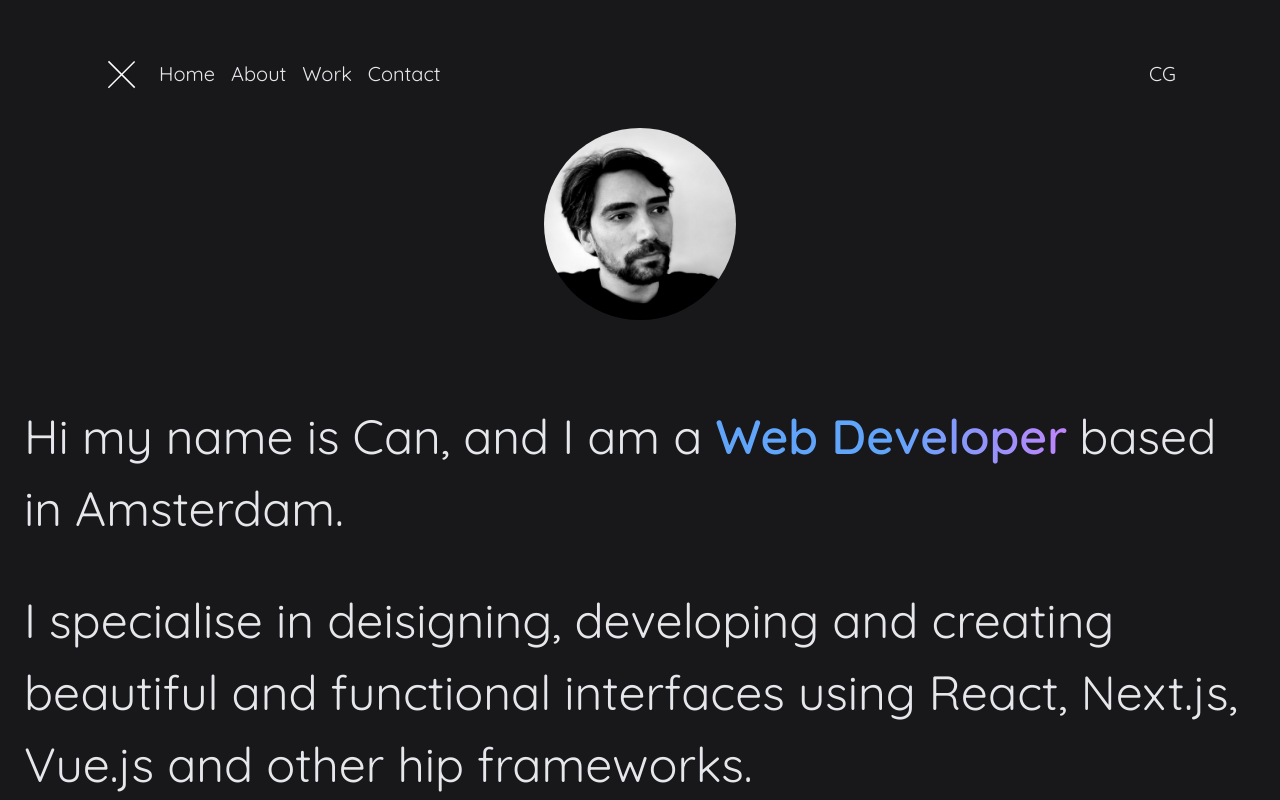
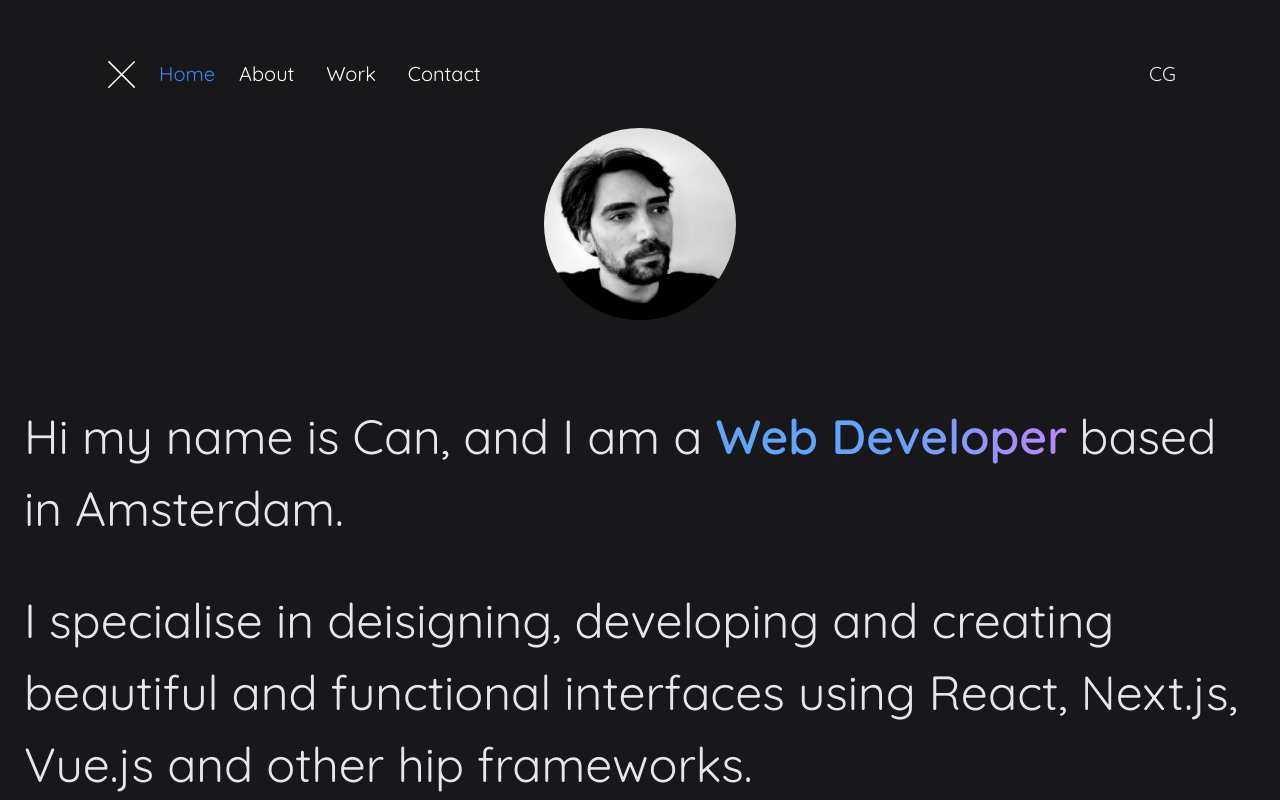
Before and after one commit to canguden/portfolio-website, a Next.js app: page / in a window 1280 px wide. Both pictures are taken after a click on the button 121 px from the left and 74 px from the top of the page. Shown: the top 800 px of the page. Built offline with nearby package versions, Linux system fonts and the light colour scheme.

Commit message:
active links

```diff
--- a/components/NavLinks.js
+++ b/components/NavLinks.js
@@ -1,5 +1,6 @@
 import { motion } from "framer-motion";
 import Link from "next/link";
+import { useRouter } from "next/router";
 
 const menuLinkVariants = {
   open: {
@@ -23,22 +24,43 @@ const menuLinkVariants = {
 };
 
 const NavLinks = () => {
+  const router = useRouter();
   return (
     <>
       <motion.li
         className="list-none text-md md:text-xl cursor-pointer px-3 py-5 "
         variants={menuLinkVariants}
       >
-        <Link href="/">
+        <Link
+          href="/"
+          className={`${
+            router.pathname === "/" ? "text-blue-500" : "text-white mx-2"
+          } `}
+        >
           <span className="mx-2">Home</span>
         </Link>
-        <Link href="/about">
+        <Link
+          href="/about"
+          className={`${
+            router.pathname === "/about" ? "text-blue-500" : "text-white mx-2"
+          } `}
+        >
           <span className="mx-2">About</span>
         </Link>
-        <Link href="/work">
+        <Link
+          href="/work"
+          className={`${
+            router.pathname === "/work" ? "text-blue-500" : "text-white mx-2"
+          } `}
+        >
           <span className="mx-2">Work</span>
         </Link>
-        <Link href="/contact">
+        <Link
+          href="/contact"
+          className={`${
+            router.pathname === "/contact" ? "text-blue-500" : "text-white mx-2"
+          } `}
+        >
           <span className="mx-2">Contact</span>
         </Link>
       </motion.li>
```
